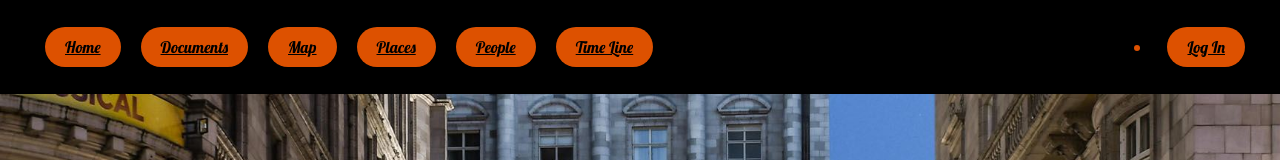
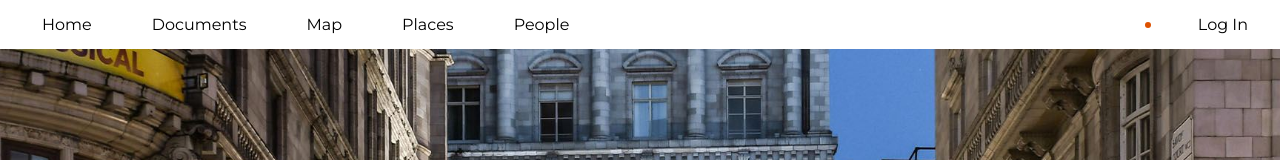
Before and after one commit to Juan-Angel-Cepeda/docstory-client, a Vue app: page / in a window 1280 px wide. Shown: the top 160 px of the page. Built offline with nearby package versions, Linux system fonts and the light colour scheme.

Commit message:
Se cambia el estilo de los documentos y la nav bar

```diff
--- a/src/components/DocumentCard.vue
+++ b/src/components/DocumentCard.vue
@@ -1,5 +1,5 @@
 <template>
-  <router-link :to = "`/document/${document._id}`">
+  <router-link :to = "`/document/${document._id}`" class="router-link">
   <div class="document-card">
     <div class="document-info">
       <h2>{{ document._title }}</h2>
@@ -33,12 +33,12 @@ export default {
 
 
 .document-card {
-  width: 300px;
+  width: 400px;
   border: 1px solid #ccc;
   border-radius: 10px;
   box-shadow: 2px 2px 6px rgba(0,0,0,0.1);
   padding: 10px;
-  margin: 10px;
+  margin: 15px;
   background-color: rgb(255, 255, 255);
   display: flex;
   flex-direction: column;
@@ -47,6 +47,8 @@ export default {
 
 .document-info {
   font-family: 'Montserrat';
+  text-decoration: none;
+  color: black;
 }
 
 .document-image {
@@ -59,4 +61,19 @@ export default {
   width: 100%;
   object-fit: cover;
 }
+
+.router-link {
+  text-decoration: none;
+  color: black;
+}
+
+.router-link:hover {
+  text-decoration: none;
+  color: black;
+}
+
+.router-link:active {
+  text-decoration: none;
+  color: black;
+}
 </style>
--- a/src/components/NavBarComponent.vue
+++ b/src/components/NavBarComponent.vue
@@ -6,7 +6,6 @@
       <li><router-link to="/map" class="navbar-button">Map</router-link></li>
       <li><router-link to='/places' class="navbar-button">Places</router-link></li>
       <li><router-link to='/people' class='navbar-button'>People</router-link></li>
-        <li><router-link to='/timelines' class='navbar-button'>Time Line</router-link></li>
 
     </ul>
     <li><router-link to='/login' class='navbar-button'>Log In</router-link></li>
@@ -21,14 +20,14 @@
 
 <style scoped>
 @import url('https://fonts.googleapis.com/css2?family=Lobster&display=swap');
-
+@import url('https://fonts.googleapis.com/css2?family=Montserrat&display=swap');
 .navbar {
 display: flex;
 align-items: center;
 justify-content: space-between;
-  background-color: black;
+background-color: rgb(255, 255, 255);
 color: #dd5100; /* Color del texto */
-  padding: 35px;
+padding: 12px;
 width: 100%;
 }
 
@@ -41,14 +40,15 @@
 }
 
 .navbar-button {
-    background-color: rgb(221, 81, 0); /* color de fondo naranja */
+  background-color: rgba(255, 255, 255, 0.274); /* color de fondo naranja */
   border: none;
   color: rgb(0, 0, 0); /* texto negro */
   cursor: pointer;
   padding: 10px 20px; /* esto determina el tamaño del botón, ajústalo a tu gusto */
-    border-radius: 30px; /* esto hace que el botón sea redondo, ajústalo a tu gusto */
+  border-radius: 8px; /* esto hace que el botón sea redondo, ajústalo a tu gusto */
   margin-left: 10px; /* espacio a la izquierda del botón */
-    font-family: 'lobster';
+  font-family: 'montserrat';
+  text-decoration: none; /* quita el subrayado del texto */
 }
 .navbar-button.login{
   margin-left: auto;
```
Lines whose indentation alone changed are shown as unchanged.
